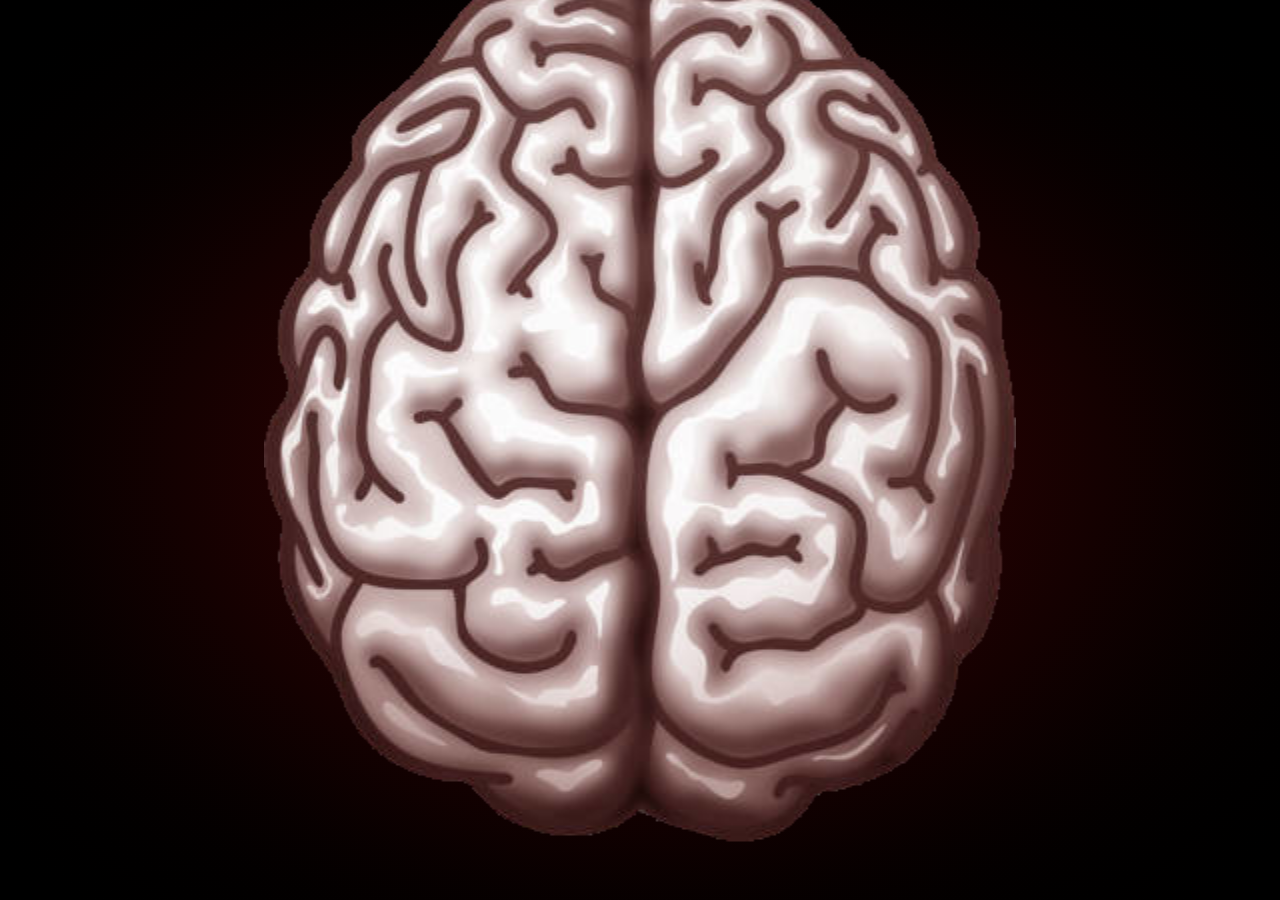
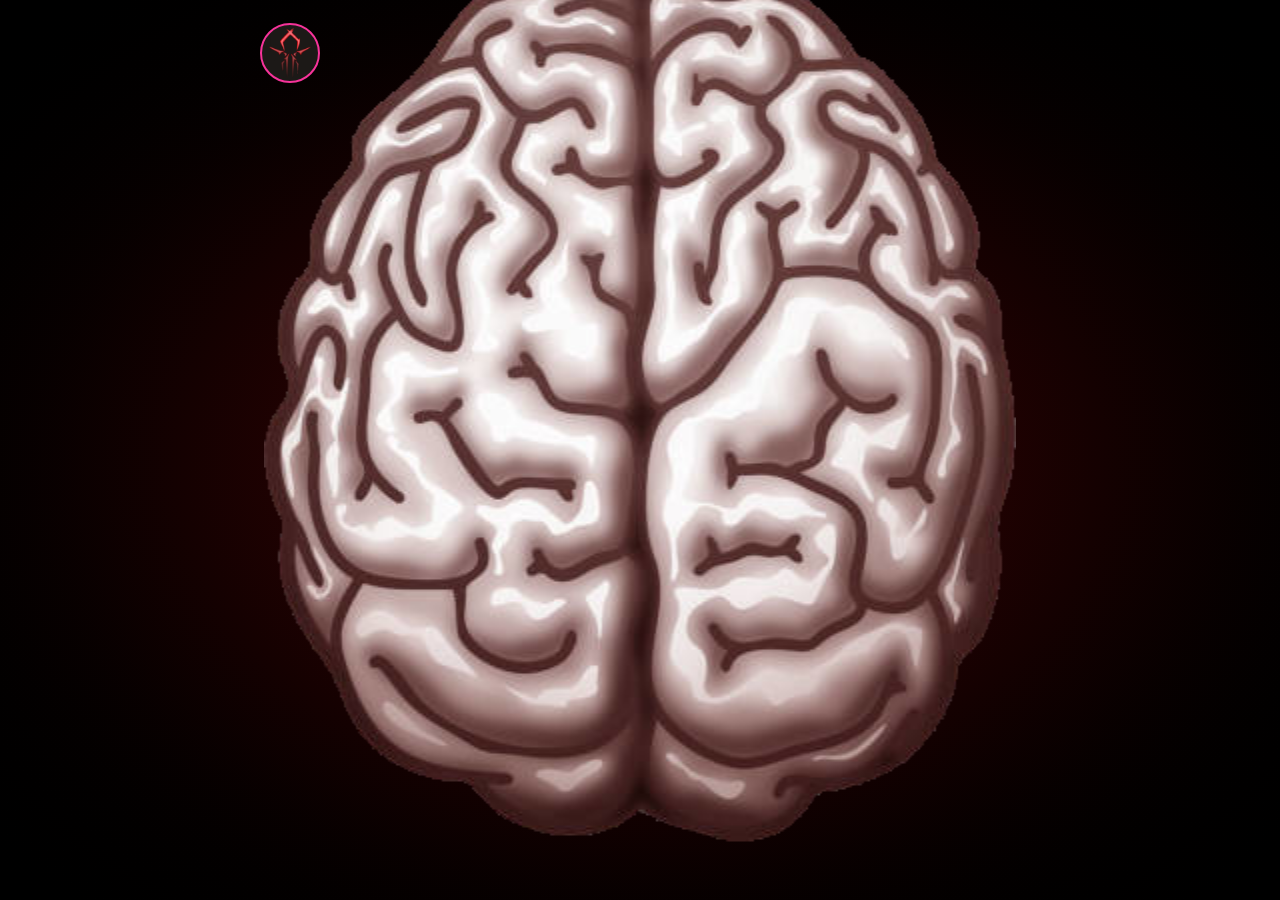
Before and after one commit to Khaled-AbHe/Illithid-Powers, a React (Vite) app in the folder illithid_powers/: page / in a window 1280 px wide. Shown: the top 900 px of the page. Built offline with nearby package versions, Linux system fonts and the light colour scheme.

Commit message:
fixed ability not showing up

```diff
--- a/illithid_powers/src/App.jsx
+++ b/illithid_powers/src/App.jsx
@@ -12,7 +12,9 @@ function App() {
         className="absolute right-0 left-0 top-0 bottom-0 m-auto scale-200 z-1"
         src={brain}
       />
-      <div className="z-2"></div>
+      <div className="right-0 left-0 m-auto h-220 w-190 z-2">
+        <Power link={illithidIdentification} />
+      </div>
     </div>
   );
 }
--- a/illithid_powers/src/power/Power.jsx
+++ b/illithid_powers/src/power/Power.jsx
@@ -1,8 +1,17 @@
+import { useState } from "react";
+
 export default function Power(props) {
+  const [info, setInfo] = useState(false);
+
   return (
     <>
-      <div className="bg-stone-900 rounded-full border-pink-500 border-2 size-20 z-2">
-        <img src={props.link} />
+      <div className="bg-stone-900 rounded-full border-pink-500 border-2 size-15 z-2 hover:cursor-pointer">
+        <img src={props.link} onClick={() => setInfo((prev) => !prev)} />
+        {info && (
+          <div>
+            <p className="bg-white">abc</p>
+          </div>
+        )}
       </div>
     </>
   );
```
